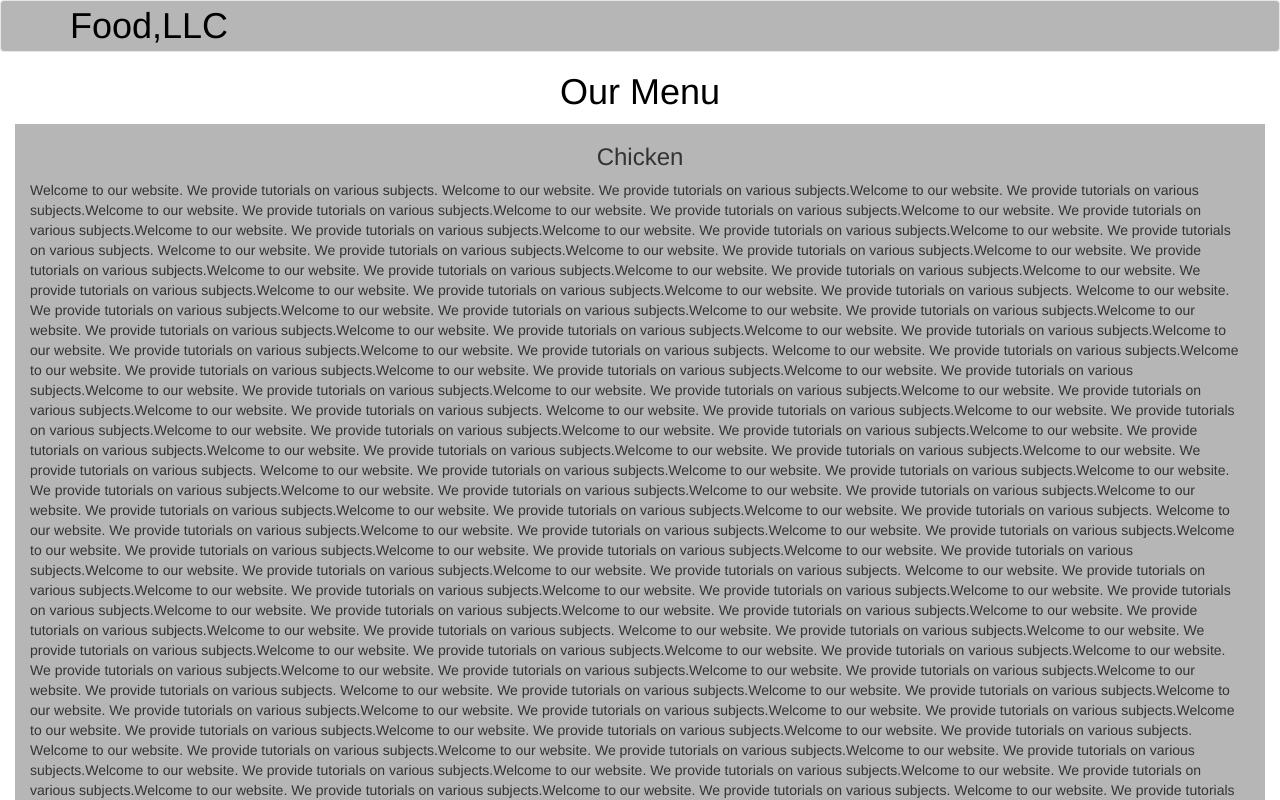
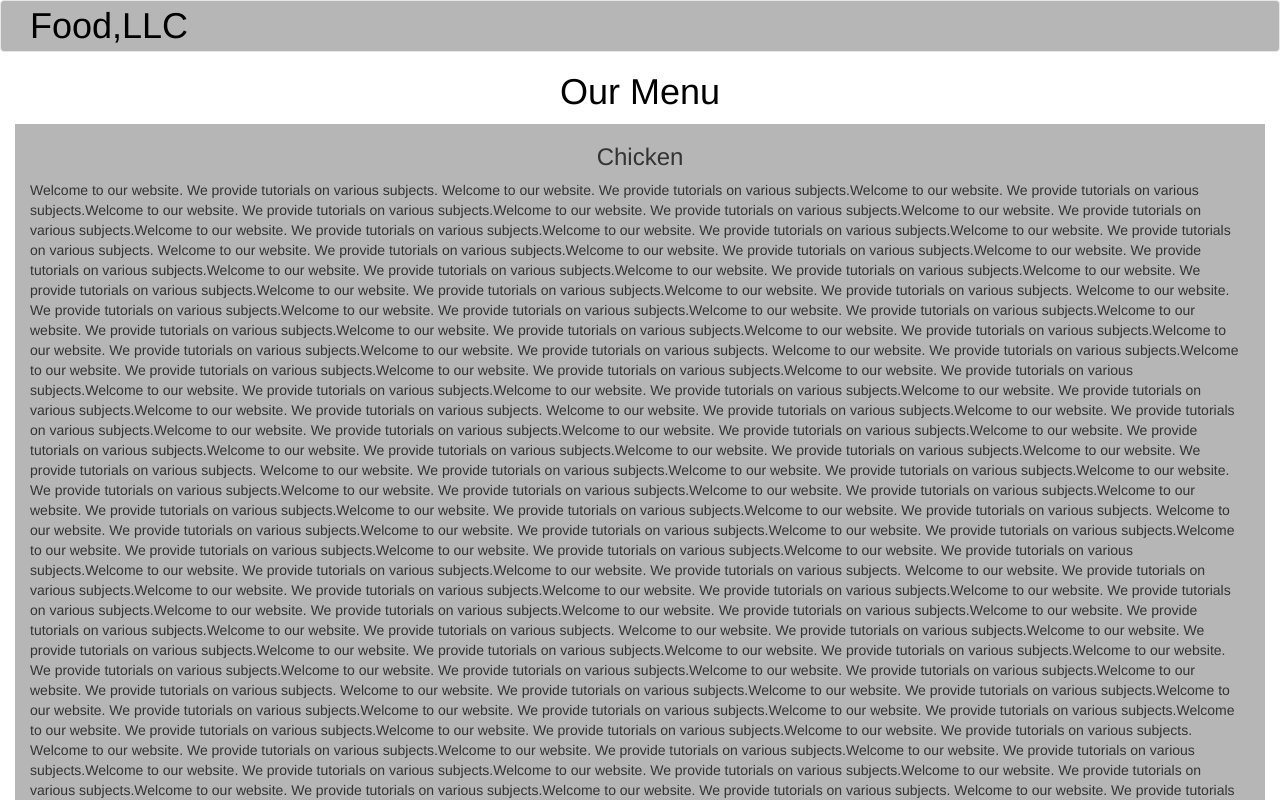
Before and after one commit to Chirag1969/Coursera-3, a plain HTML site: page module3-solution/index.html in a window 1280 px wide. Shown: the top 800 px of the page. Drawn offline with Linux system fonts and the light colour scheme.

Commit message:
Update styles.css

```diff
--- a/module3-solution/css/styles.css
+++ b/module3-solution/css/styles.css
@@ -12,6 +12,11 @@
     margin-left: 15px;
     padding-top: 5px;
     color: black;
+}
+
+.food {
+    text-align: left;
+    margin-left: -40px;
 }
 
 html{
```
